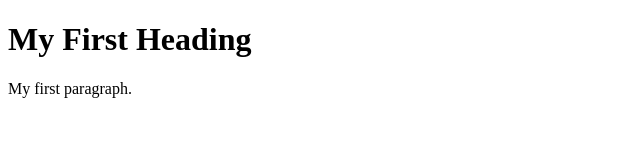
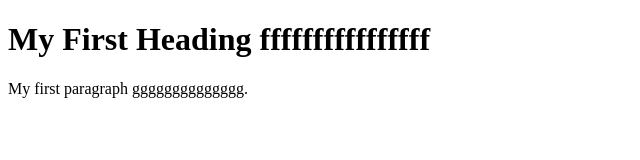
Before and after one commit to veera662/firstgitrepo, a plain HTML site: page index.html in a window 1280 px wide. Shown: the whole page, without its empty margins (0-640 px from the left). Drawn offline with Linux system fonts and the light colour scheme.

Commit message:
completd

```diff
--- a/index.html
+++ b/index.html
@@ -2,8 +2,8 @@
 <html>
 <body>
 
-<h1>My First Heading</h1>
-<p>My first paragraph.</p>
+<h1>My First Heading ffffffffffffffff</h1>
+<p>My first paragraph gggggggggggggg.</p>
 
 </body>
 </html>
```
